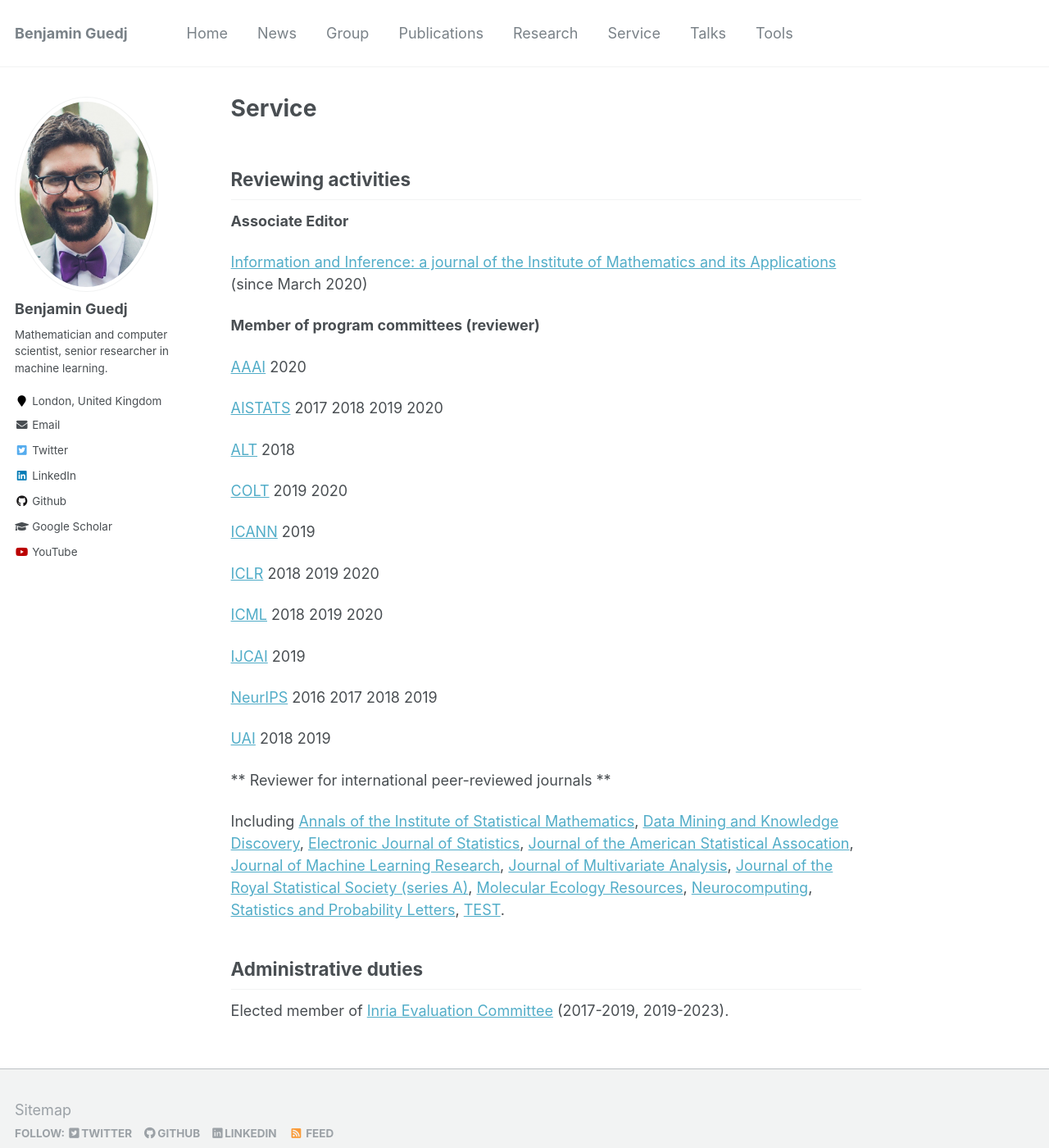
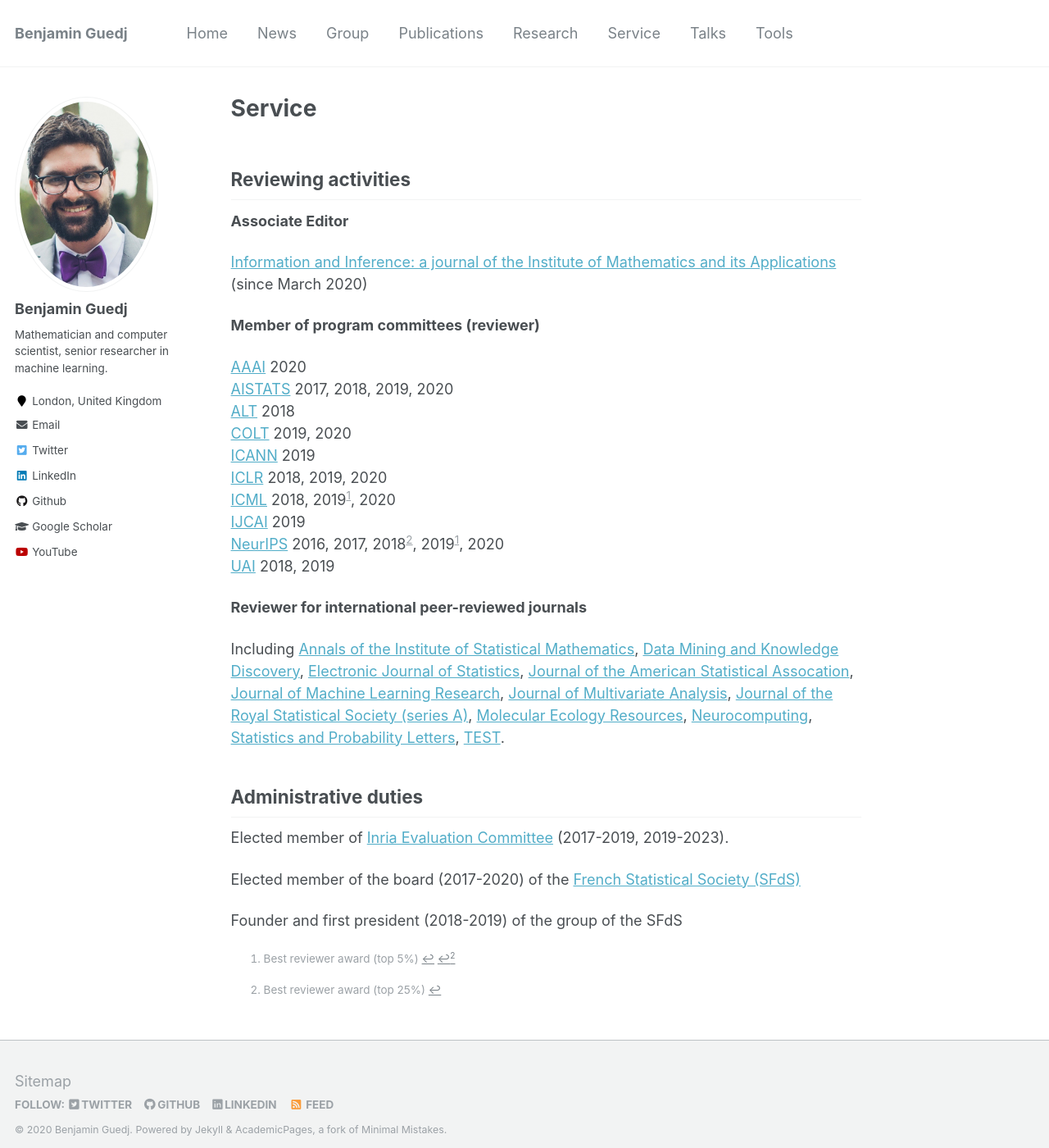
Before and after one commit to bguedj/bguedj.github.io, a Jekyll site: the page built from _pages/service.md, in a window 1280 px wide and 1400 px high. Shown: the whole window at 82% size. Built offline with Jekyll 4.4.1, drawn with Linux system fonts in a browser that asks for light colours.

Commit message:
updated service

```diff
--- a/_pages/service.md
+++ b/_pages/service.md
@@ -14,29 +14,27 @@
 **Member of program committees (reviewer)**
 
 [AAAI](https://www.aaai.org) 2020
+[AISTATS](https://www.aistats.org) 2017, 2018, 2019, 2020
+[ALT](http://algorithmiclearningtheory.org) 2018
+[COLT](http://learningtheory.org) 2019, 2020
+[ICANN](https://e-nns.org/) 2019
+[ICLR](https://iclr.cc) 2018, 2019, 2020
+[ICML](https://icml.cc) 2018, 2019[^1], 2020
+[IJCAI](https://www.ijcai.org) 2019
+[NeurIPS](https://neurips.cc) 2016, 2017, 2018[^2], 2019[^1], 2020
+[UAI](http://www.auai.org) 2018, 2019
 
-[AISTATS](https://www.aistats.org) 2017 2018 2019 2020
+[^1]: Best reviewer award (top 5%)
+[^2]: Best reviewer award (top 25%)
 
-[ALT](http://algorithmiclearningtheory.org) 2018
-
-[COLT](http://learningtheory.org) 2019 2020
-
-[ICANN](https://e-nns.org/) 2019
-
-[ICLR](https://iclr.cc) 2018 2019 2020
-
-[ICML](https://icml.cc) 2018 2019 2020
-
-[IJCAI](https://www.ijcai.org) 2019
-
-[NeurIPS](https://neurips.cc) 2016 2017 2018 2019
-
-[UAI](http://www.auai.org) 2018 2019
-
-** Reviewer for international peer-reviewed journals **
+**Reviewer for international peer-reviewed journals**
 
 Including [Annals of the Institute of Statistical Mathematics](https://www.springer.com/journal/10463), [Data Mining and Knowledge Discovery](https://www.springer.com/journal/10618), [Electronic Journal of Statistics](https://imstat.org/journals-and-publications/electronic-journal-of-statistics/), [Journal of the American Statistical Assocation](https://www.tandfonline.com/toc/uasa20/current), [Journal of Machine Learning Research](http://jmlr.org), [Journal of Multivariate Analysis](https://www.journals.elsevier.com/journal-of-multivariate-analysis), [Journal of the Royal Statistical Society (series A)](https://rss.onlinelibrary.wiley.com/journal/1467985X), [Molecular Ecology Resources](https://onlinelibrary.wiley.com/journal/17550998), [Neurocomputing](https://www.journals.elsevier.com/neurocomputing), [Statistics and Probability Letters](https://www.journals.elsevier.com/statistics-and-probability-letters), [TEST](https://www.springer.com/journal/11749).
 
 ## Administrative duties
 
 Elected member of [Inria Evaluation Committee](https://www.inria.fr/en/inria-evaluation-committee) (2017-2019, 2019-2023).
+
+Elected member of the board (2017-2020) of the [French Statistical Society (SFdS)](https://www.sfds.asso.fr)
+
+Founder and first president (2018-2019) of the group [](https://www.sfds.asso.fr/fr/malia_machine_learning_et_intelligence_artificielle/459-groupe_malia/) of the SFdS
```
